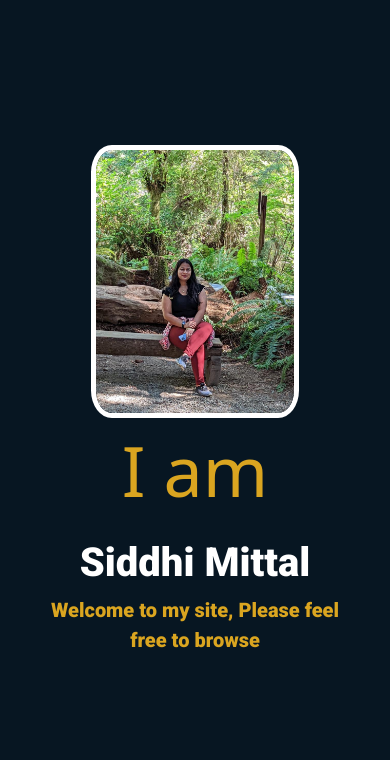
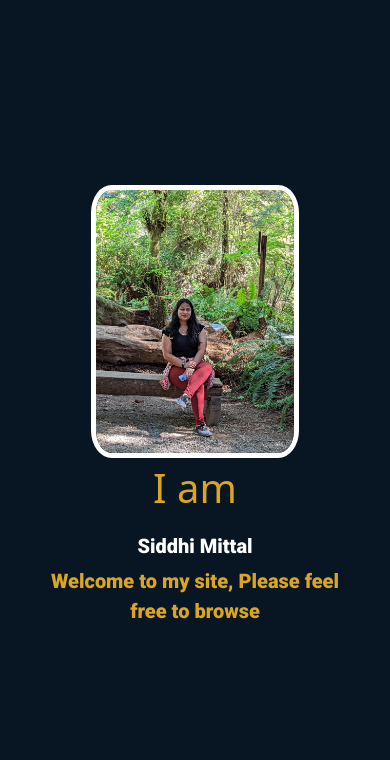
Before and after one commit to Siddhimittal/Siddhimittal.github.io, a plain HTML site: page index.html in a window 390 px wide. Shown: the part 84-844 px from the top of the page. Drawn offline with nearby package versions, Linux system fonts and the light colour scheme.

Commit message:
firefox browser accessibility correction

```diff
--- a/style.css
+++ b/style.css
@@ -90,10 +90,14 @@ body{
 
 @media(max-width:768px){
     .name{
-        font-size: 40px;
+        font-size: 20px;
     }
     .welcome{
         font-size: 20px ;
+        margin-bottom: 5px;
+    }
+    .start{
+        font-size:40px;
     }
     .section-homeimage img{
         display:flex;
```
